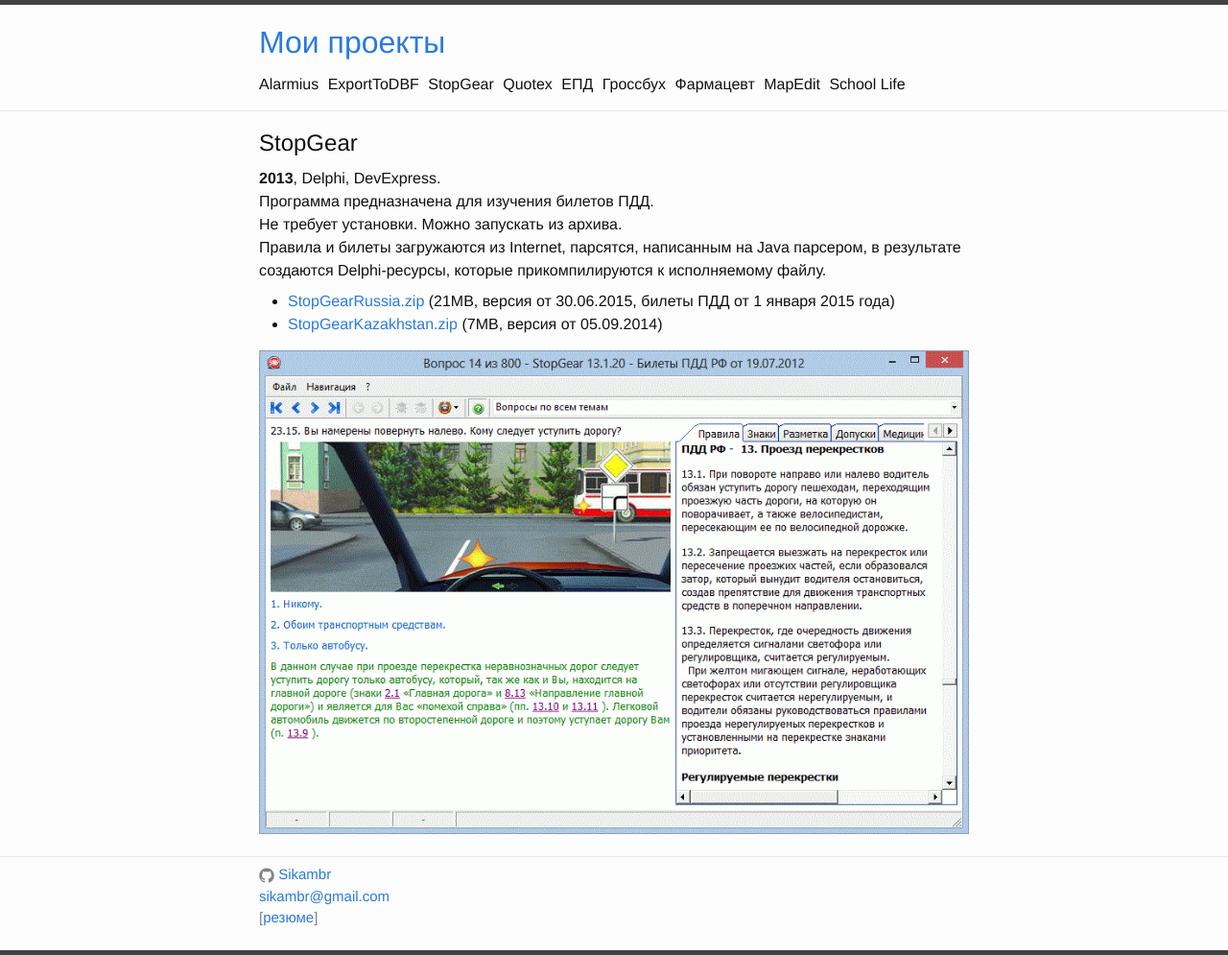
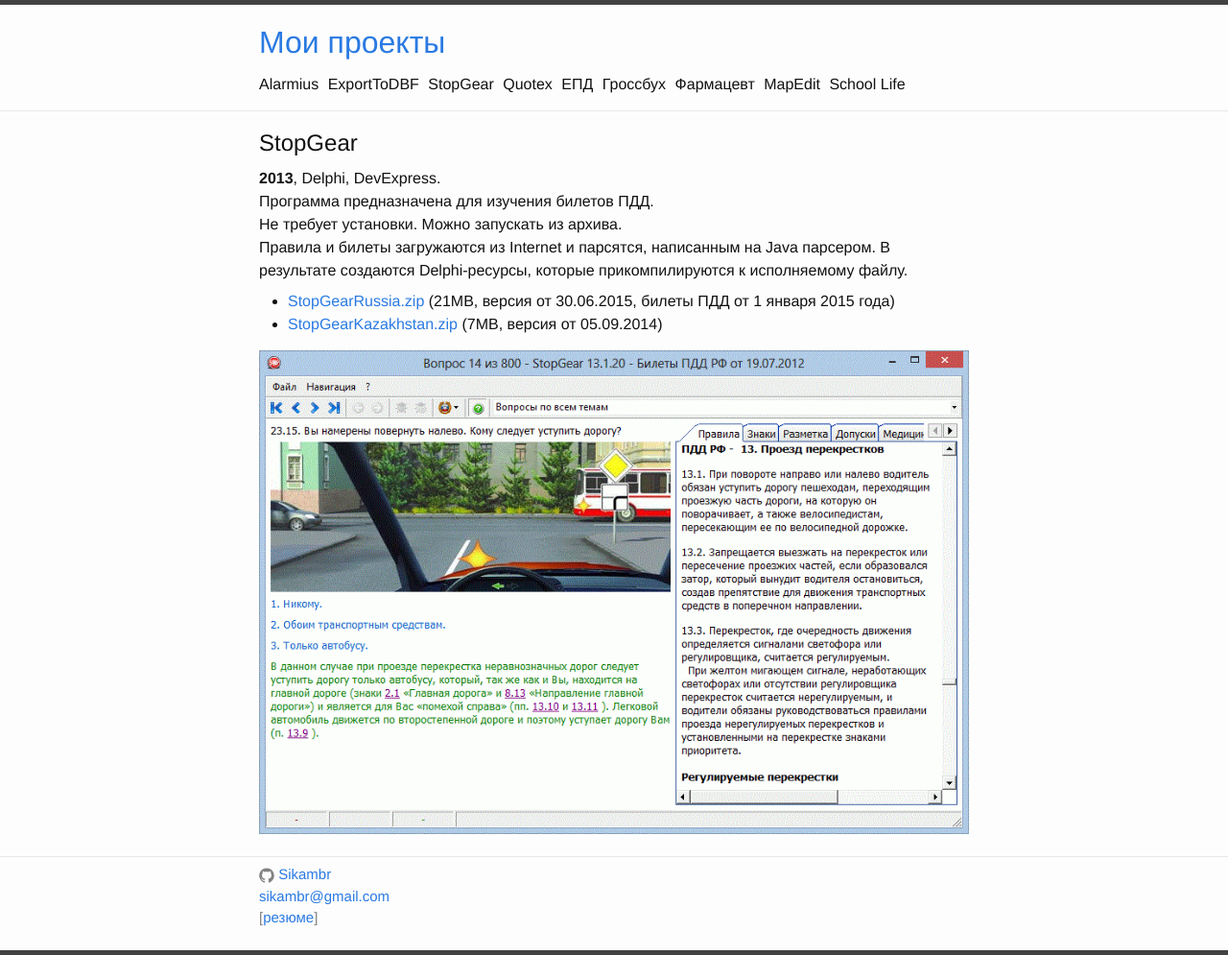
Before and after one commit to Sikambr/projects, a Jekyll site: the page built from stopgear.md, in a window 1280 px wide. Shown: the whole page at 96% size. Built offline with Jekyll 4.4.1, drawn with Linux system fonts in a browser that asks for light colours.

Commit message:
first commit

```diff
--- a/stopgear.md
+++ b/stopgear.md
@@ -10,7 +10,7 @@
 
 Не требует установки. Можно запускать из архива.
 
-Правила и билеты загружаются из Internet, парсятся, написанным на Java парсером, в результате создаются Delphi-ресурсы, которые прикомпилируются к исполняемому файлу.
+Правила и билеты загружаются из Internet и парсятся, написанным на Java парсером. В результате создаются Delphi-ресурсы, которые прикомпилируются к исполняемому файлу.
 
 * [StopGearRussia.zip](https://docs.google.com/uc?id=0B1nIE1BTDG6zUDhCTFZVVjNDaW8&export=download) (21MB, версия от 30.06.2015, билеты ПДД от 1 января 2015 года)
 * [StopGearKazakhstan.zip](https://docs.google.com/uc?id=0B1nIE1BTDG6zbWZ5XzZGekVCMVE&export=download) (7MB, версия от 05.09.2014)
```
